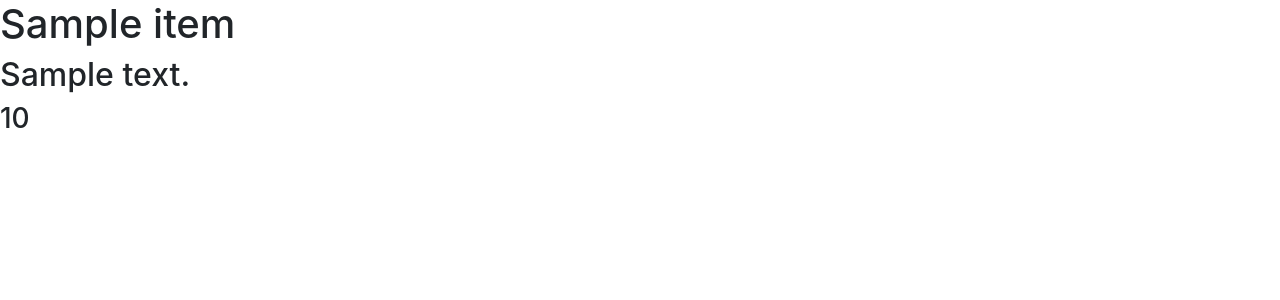
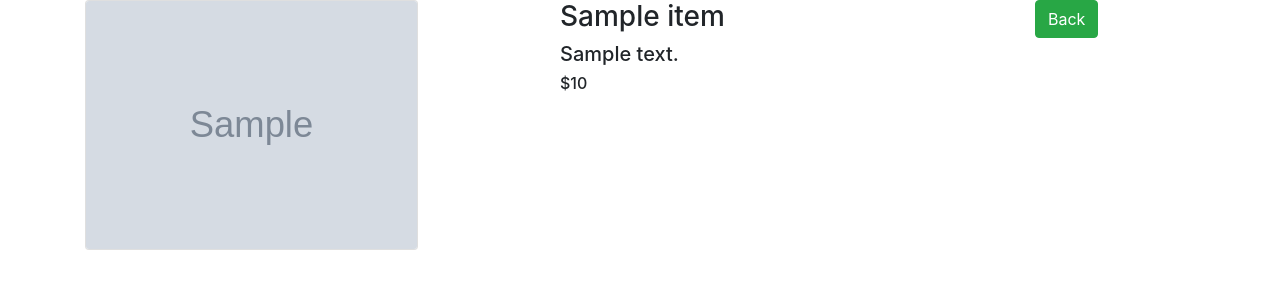
Before and after one commit to aleksandrgaranin/my_shop, a Django app: page /food/1/ in a window 1280 px wide. Shown: the part 72-372 px from the top of the page. Run offline with Django 3.2, Linux system fonts and the light colour scheme; tables that the repository leaves empty hold one stand-in row (values such as "Sample post"); grey boxes marked "Sample" are stand-in pictures; some libraries are stand-ins or nearby versions.

Commit message:
added inage + info + button in to detail.html

```diff
--- a/food/templates/food/detail.html
+++ b/food/templates/food/detail.html
@@ -1,6 +1,18 @@
 {% extends 'food/base.html' %}
 {% block body %}
-<h1>{{ item.item_name }}</h1>
-<h2>{{ item.item_desc }}</h2>
-<h3>{{ item.item_price }}</h3>
+<div class="container">
+    <div class="row">
+        <div class="col-md-5 ">
+            <img class="card" height="250px" src="{{ item.item_image }}"/>
+        </div>
+        <div class="col-md-5">
+            <h3>{{ item.item_name }}</h3>
+            <h5>{{ item.item_desc }}</h5>
+            <h6>${{ item.item_price }}</h6>
+        </div>
+        <div class="col-md-2">
+            <a class="btn btn-success" href="{% url 'food:index' %}">Back</a>
+        </div>
+    </div>
+</div>
 {% endblock %}
--- a/food/templates/food/index.html
+++ b/food/templates/food/index.html
@@ -10,10 +10,9 @@
                 <h3>{{ item.item_name }}</h3>
                 <h5>{{ item.item_desc }}</h5>
                 <h6>${{ item.item_price }}</h6>
-
             </div>
             <div class="col-md-2">
-
+                <a class="btn btn-success" href="{% url 'food:detail' item.id %}">Details</a>
             </div>
         </div>
 
```
